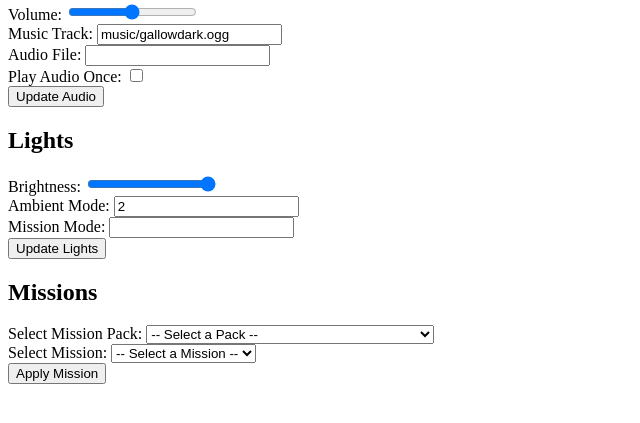
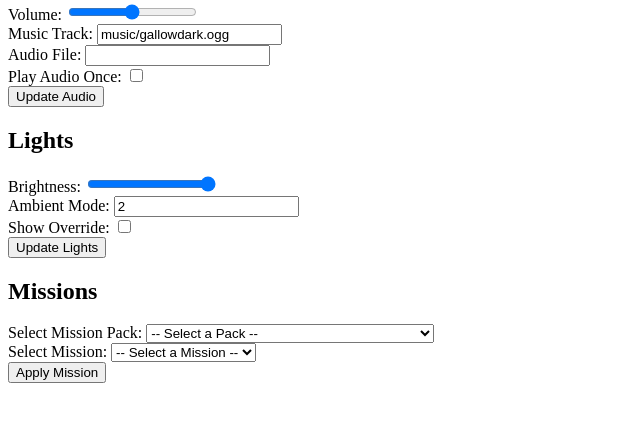
Before and after one commit to harkano/gallowdark, a Flask app: page / in a window 1280 px wide. Shown: the part 125-548 px from the top of the page, without its empty margins (0-640 px from the left). Run offline with Flask 3, Linux system fonts and the light colour scheme.

Commit message:
Update index.html

```diff
--- a/templates/index.html
+++ b/templates/index.html
@@ -31,8 +31,9 @@
     <label for="ambient_mode">Ambient Mode:</label>
     <input type="number" id="ambient_mode" name="ambient_mode" value="{{ light_config.get('ambient_mode', 0) }}">
     <br>
-    <label for="mission_mode">Mission Mode:</label>
-    <input type="text" id="mission_mode" name="mission_mode" value="{{ light_config.get('mission_mode', '') }}">
+    <label for="show_override">Show Override:</label>
+    <input type="checkbox" id="show_override" name="show_override" {% if light_config.get('show_override', False) %}checked{% endif %}>
+
     <br>
     <button onclick="updateLights()">Update Lights</button>
 
@@ -75,7 +76,7 @@
             const data = {
                 brightness: Number(document.getElementById('brightness').value),
                 ambient_mode: Number(document.getElementById('ambient_mode').value),
-                mission_mode: document.getElementById('mission_mode').value
+                show_override: document.getElementById('show_override').checked  // New toggle for show_override
             };
             $.ajax({
                 url: '/update_lights',
```
